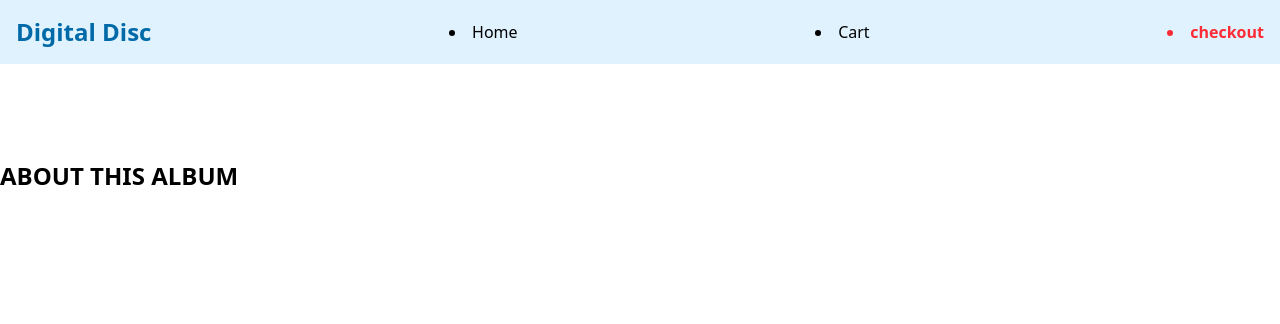
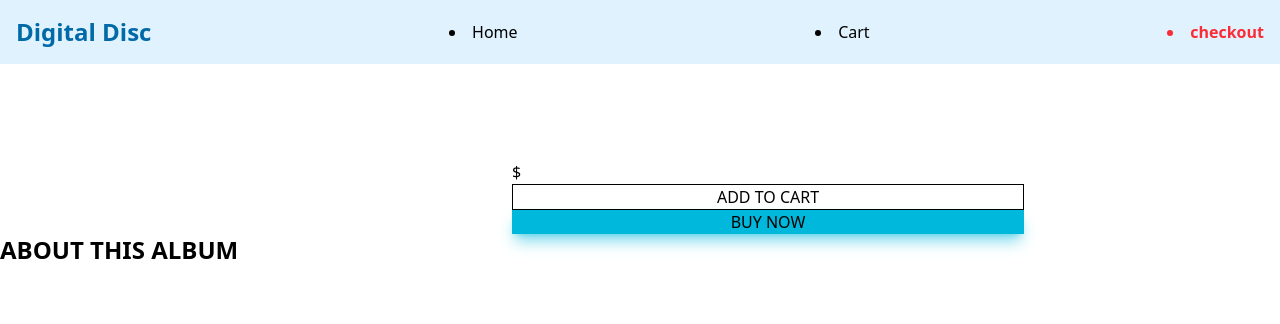
Before and after one commit to Sanahw7/Digital_Disc, a Flask app: page /product/1 in a window 1280 px wide. Shown: the top 324 px of the page. Run offline with Flask 3, Linux system fonts and the light colour scheme; data that the repository does not hold is empty.

Commit message:
product_homepage

```diff
--- a/templates/product.html.jinja
+++ b/templates/product.html.jinja
@@ -1,25 +1,52 @@
 <!doctype html>
 <html>
+
 <head>
   <meta charset="UTF-8" />
   <meta name="viewport" content="width=device-width, initial-scale=1.0" />
   <script src="https://cdn.jsdelivr.net/npm/@tailwindcss/browser@4"></script>
 </head>
+
 <body>
   {% include "components/navbar.html.jinja" %}
-
-  <h1>{{product['Name']}}</h1>
   <br>
   <br>
-    <img class="flex justify-around rounded-lg w-80" src="{{product['Image']}}">
+  <p class="text-2xl font-bold">
+    {{product['Name']}}
+  </p>
   <br>
   <br>
+
+  <div class="grid grid-cols-2 max-w-5xl">
+    <img class="flex justify-around rounded-lg w-80" src="{{product['Image']}}">
+    <div>
+      ${{product['Price']}}
+    </div>
+    <div>
+
+    </div>
+
+    <div class="flex flex-col">
+      <button class="border">ADD TO CART</button>
+
+      <button class="bg-cyan-500 shadow-lg shadow-cyan-500/50 ">BUY NOW</button>
+    </div>
+
+  </div>
+
   <div class="font-bold text-2xl ">ABOUT THIS ALBUM</div>
+  <p class="text-xl">
+    {{product['Description']}}
+  </p>
 
+  <br>
 
+  <br>
+  <br>
 
 
 
 
 </body>
+
 </html>
```
Also changed, not shown: templates/homepage.html.jinja (+1 -6 lines). Lines whose indentation alone changed are shown as unchanged.
